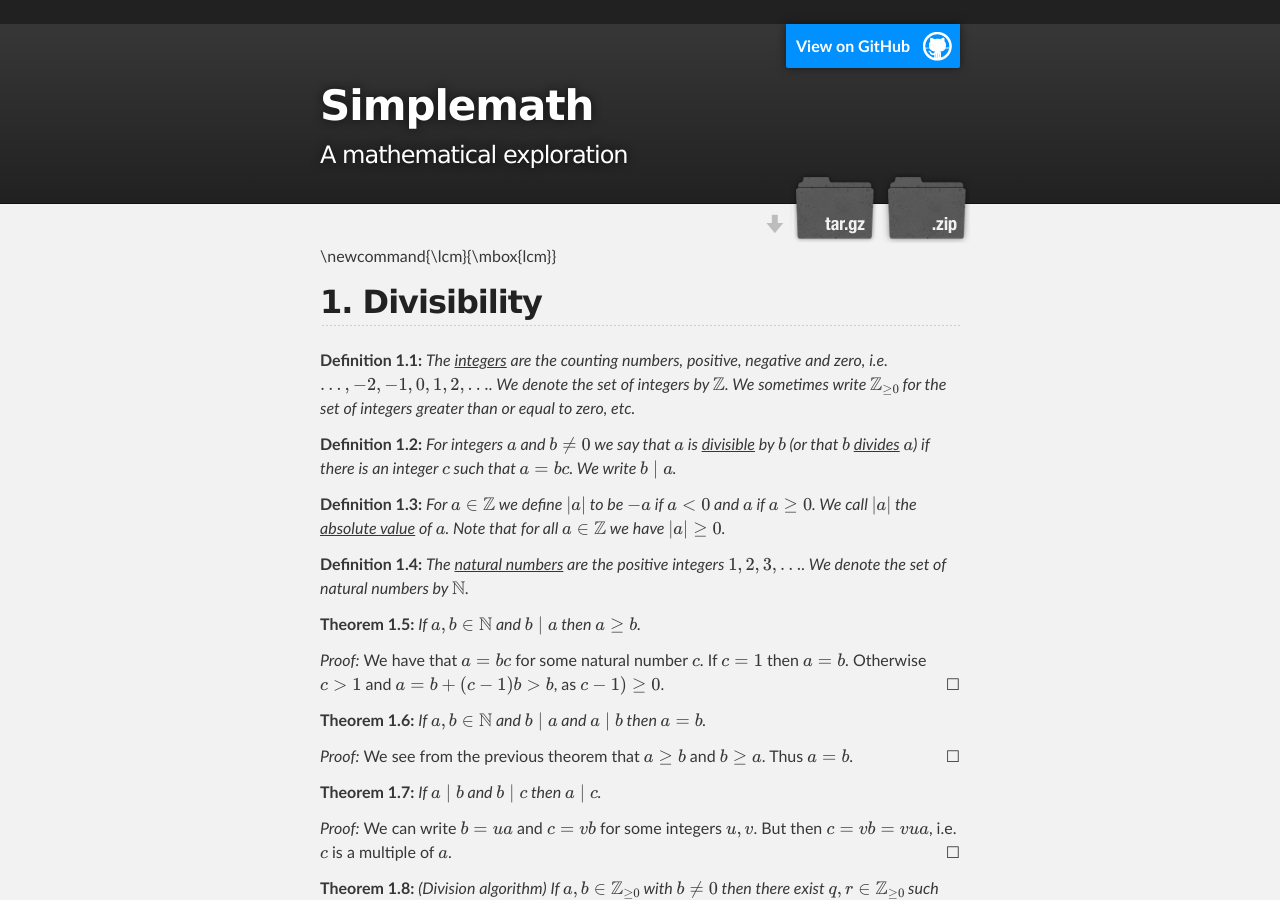
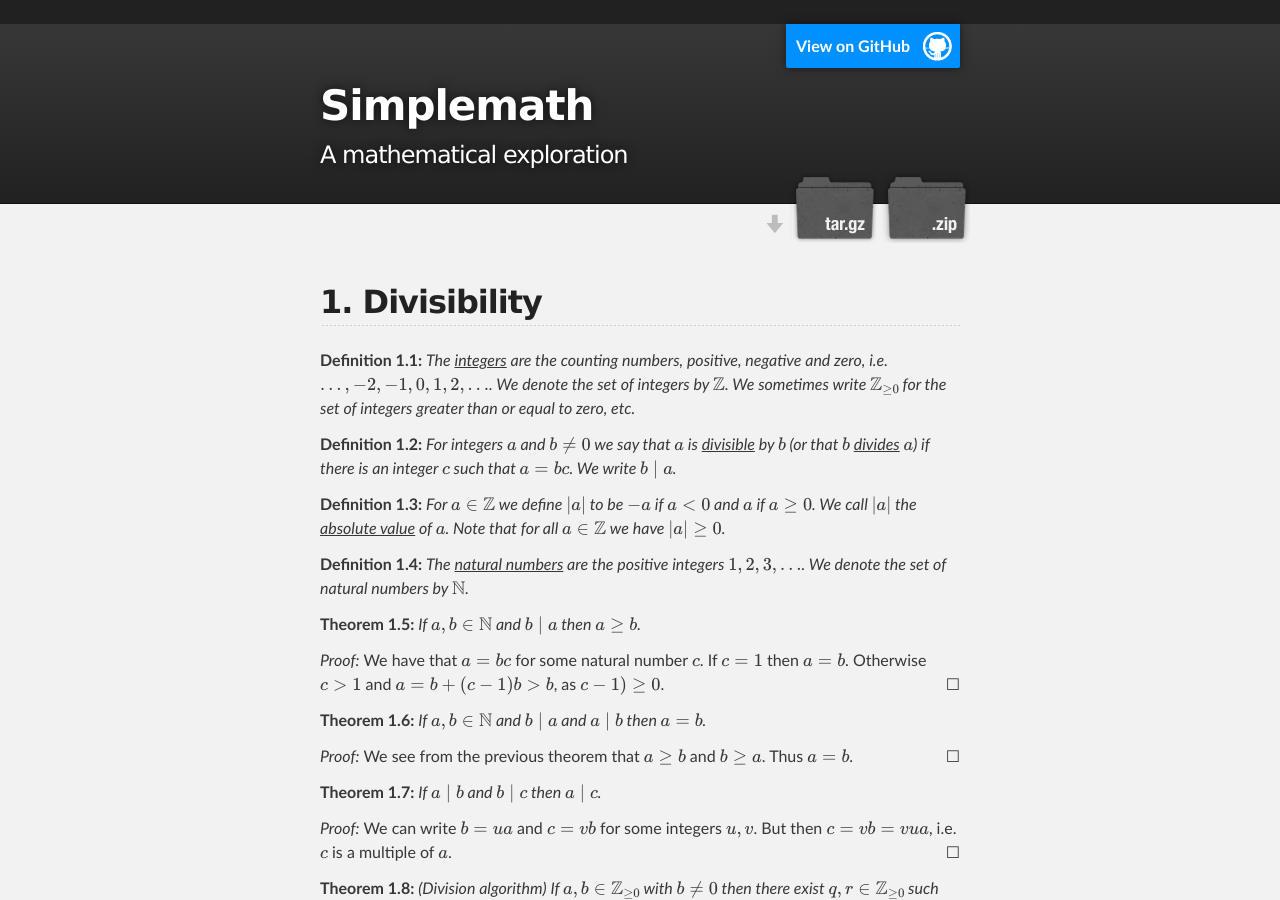
Before and after one commit to wbhart/SimpleMath, a Jekyll site: the page built from test.html, in a window 1280 px wide and 900 px high. Built offline with Jekyll 4.4.1, drawn with Linux system fonts in a browser that asks for light colours; formulas are drawn with MathJax 3.

Commit message:
Update test.html

```diff
--- a/test.html
+++ b/test.html
@@ -3,7 +3,7 @@ layout: default
 title: Simplemath
 ---
 
-\newcommand{\lcm}{\mbox{lcm}}
+\(\newcommand{\lcm}{\mbox{lcm}}\)
 
 <h2>Divisibility</h2>
 
```
